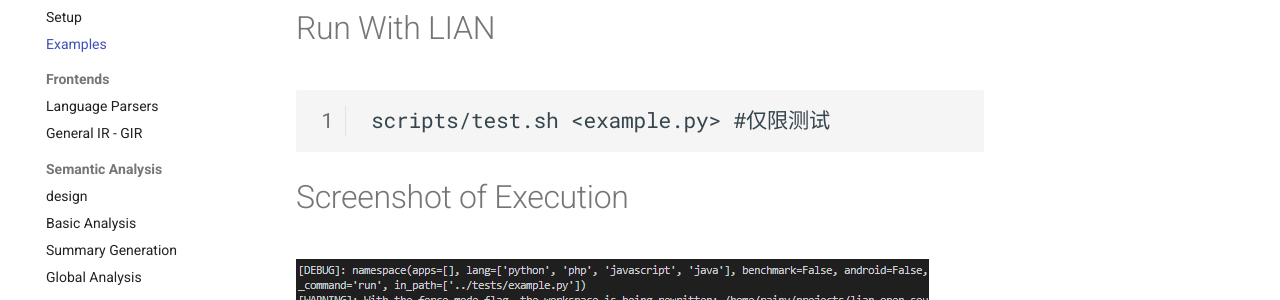
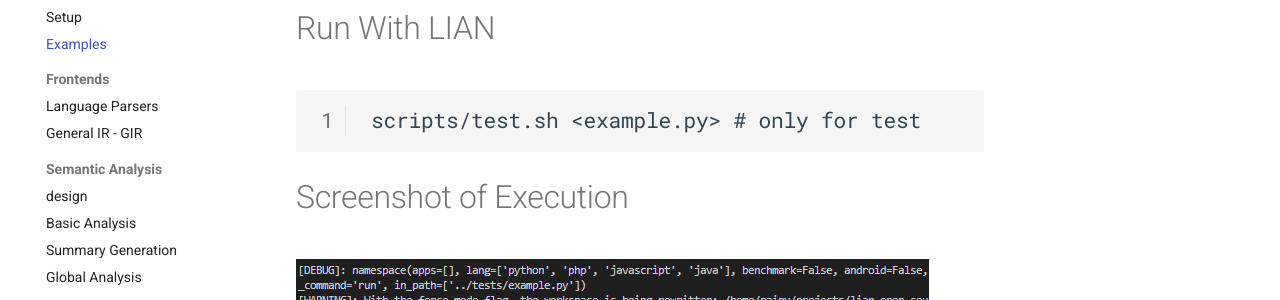
Before and after one commit to yang-guangliang/lian, an MkDocs documentation site: the page built from docs/en/examples.md, in a window 1280 px wide and 900 px high, scrolled down 416 px. Shown: the part 154-454 px from the top of the window. Built offline with MkDocs 1.6.1 and Material for MkDocs 9.7.7, drawn with Linux system fonts in a browser that asks for light colours; comment, search, counter and statistics services are not loaded.

Commit message:
update docs/en/examples.md.
Signed-off-by: Rainy <13405303+gao-ruining@user.noreply.gitee.com>

````diff
--- a/docs/en/examples.md
+++ b/docs/en/examples.md
@@ -23,7 +23,7 @@ caller()
 
 # Run With LIAN
 ```
-scripts/test.sh <example.py> #仅限测试
+scripts/test.sh <example.py> # only for test
 ```
 ----
 # Screenshot of Execution
````
